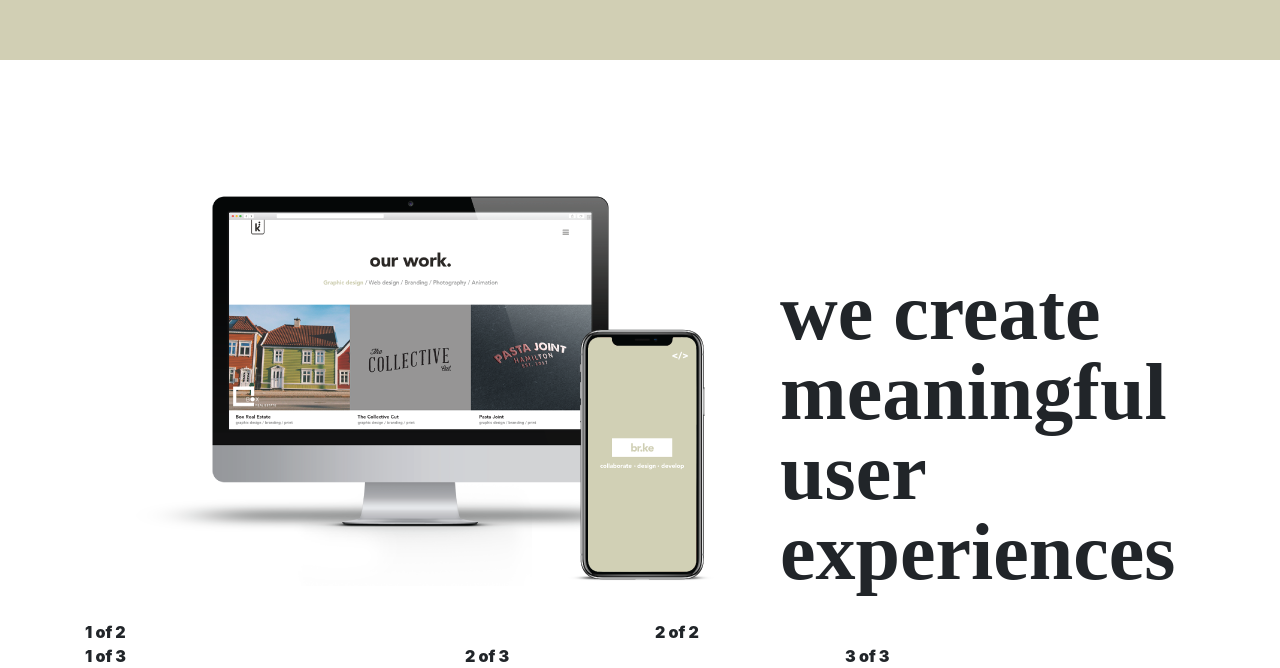
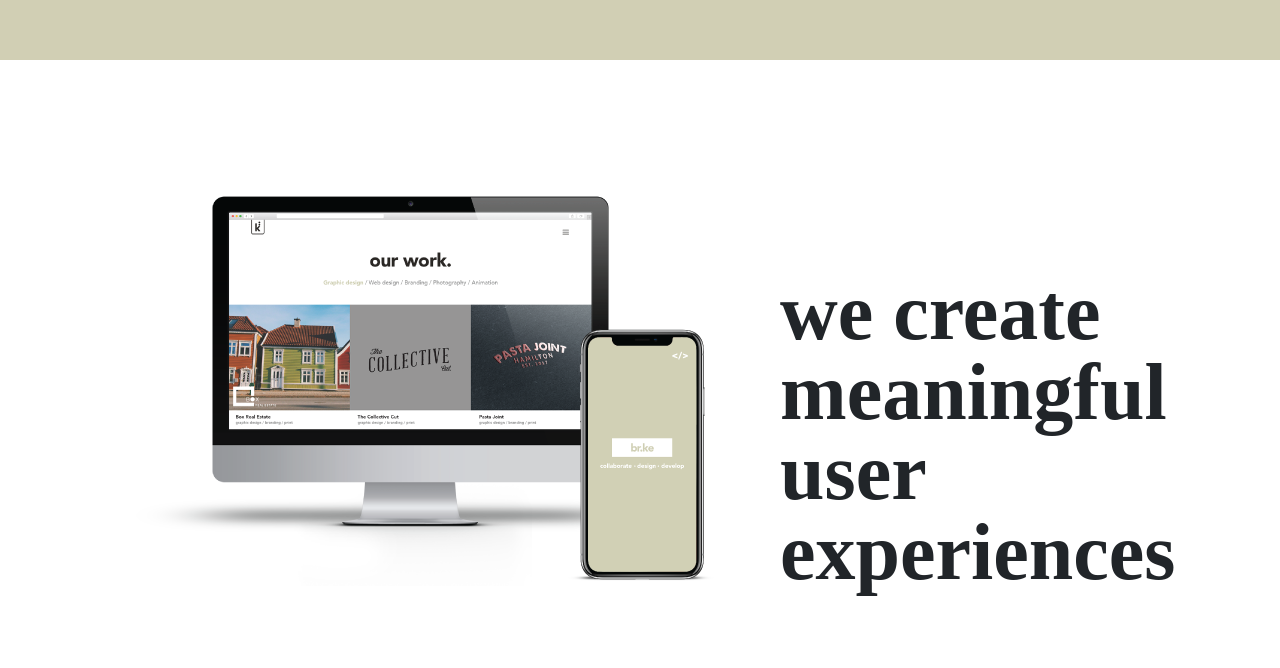
Before and after one commit to pjjefferies21/kilnstudio.github.io, a plain HTML site: page index.html in a window 1280 px wide. Shown: the part 730-1398 px from the top of the page. After the commit the page ends 1352 px from the top, so only its background shows below. Drawn offline with nearby package versions, Linux system fonts and the light colour scheme.

Commit message:
Update index.html

```diff
--- a/index.html
+++ b/index.html
@@ -35,27 +35,7 @@
   </div>
   </div>
   </header>
-<div class="container">
-  <div class="row">
-    <div class="col">
-      1 of 2
-    </div>
-    <div class="col">
-      2 of 2
-    </div>
-  </div>
-  <div class="row">
-    <div class="col">
-      1 of 3
-    </div>
-    <div class="col">
-      2 of 3
-    </div>
-    <div class="col">
-      3 of 3
-    </div>
-  </div>
-</div>
+
 
   </body>
 </html>
```
